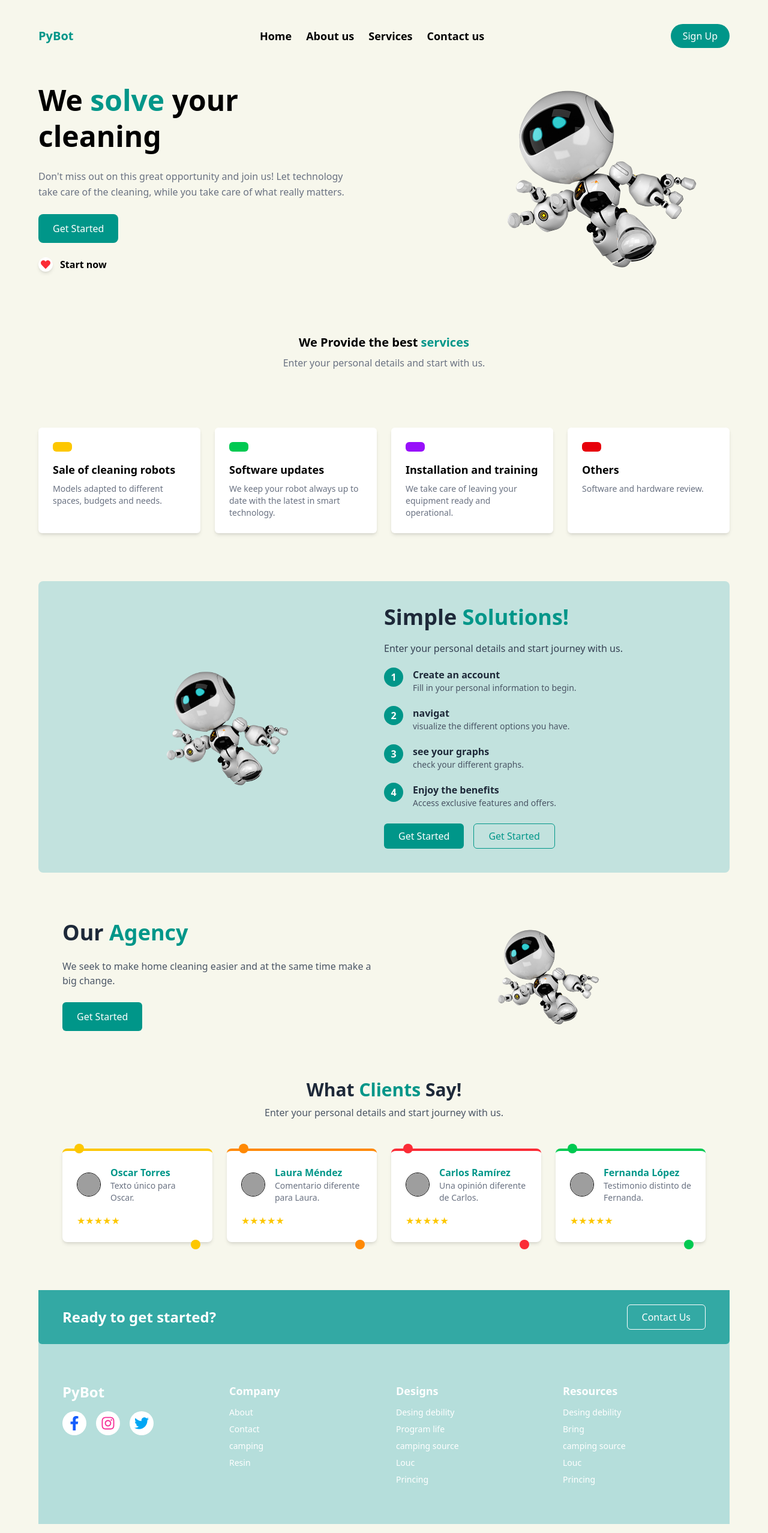
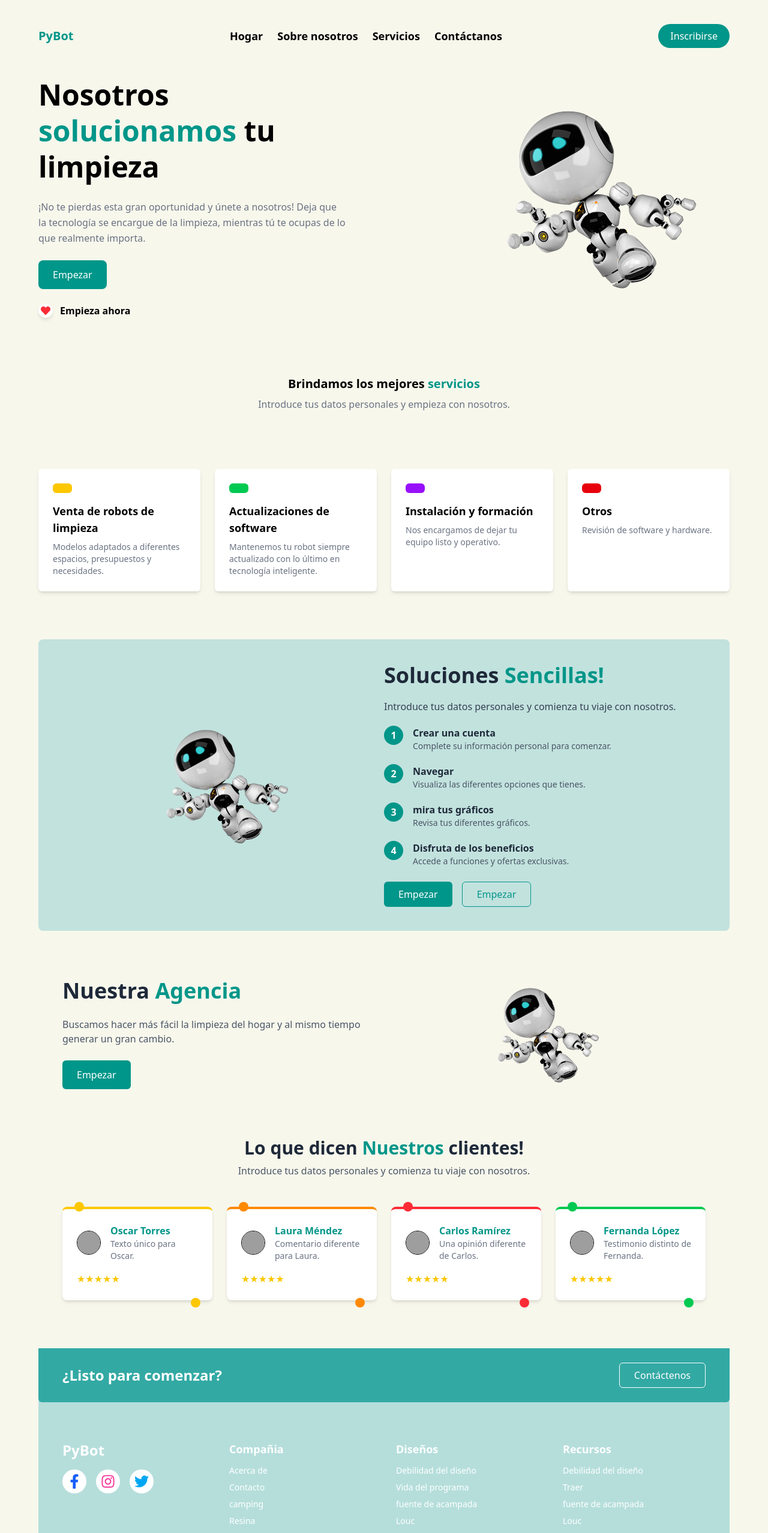
Before and after one commit to sayutef/frontSextoo, a React (Vite) app: page / in a window 1280 px wide. Shown: the top 2556 px of the page at 60% size. Built offline with nearby package versions, Linux system fonts and the light colour scheme; grey boxes are pictures that could not be loaded.

Commit message:
Mis cambios

```diff
--- a/src/components/Footer/Footer.tsx
+++ b/src/components/Footer/Footer.tsx
@@ -5,9 +5,9 @@ export default function Footer() {
     <footer className="bg-[#b5dedb] text-white">
       {/* CTA Banner */}
       <div className="bg-[#33a9a4] w-full py-6 px-10 flex flex-col md:flex-row items-center justify-between rounded-b-md">
-        <h2 className="text-2xl font-semibold mb-4 md:mb-0">Ready to get started?</h2>
+        <h2 className="text-2xl font-semibold mb-4 md:mb-0">¿Listo para comenzar?</h2>
         <button className="border border-white text-white px-6 py-2 rounded-md hover:bg-white hover:text-[#33a9a4] transition">
-          Contact Us
+          Contáctenos
         </button>
       </div>
 
@@ -31,36 +31,36 @@ export default function Footer() {
 
         {/* Company */}
         <div>
-          <h4 className="font-bold text-lg mb-3">Company</h4>
+          <h4 className="font-bold text-lg mb-3">Compañia</h4>
           <ul className="space-y-2 text-sm">
-            <li>About</li>
-            <li>Contact</li>
+            <li>Acerca de</li>
+            <li>Contacto</li>
             <li>camping</li>
-            <li>Resin</li>
+            <li>Resina</li>
           </ul>
         </div>
 
         {/* Designs */}
         <div>
-          <h4 className="font-bold text-lg mb-3">Designs</h4>
+          <h4 className="font-bold text-lg mb-3">Diseños</h4>
           <ul className="space-y-2 text-sm">
-            <li>Desing debility</li>
-            <li>Program life</li>
-            <li>camping source</li>
+            <li>Debilidad del diseño</li>
+            <li>Vida del programa</li>
+            <li>fuente de acampada</li>
             <li>Louc</li>
-            <li>Princing</li>
+            <li>Precios</li>
           </ul>
         </div>
 
         {/* Resources */}
         <div>
-          <h4 className="font-bold text-lg mb-3">Resources</h4>
+          <h4 className="font-bold text-lg mb-3">Recursos</h4>
           <ul className="space-y-2 text-sm">
-            <li>Desing debility</li>
-            <li>Bring</li>
-            <li>camping source</li>
+            <li>Debilidad del diseño</li>
+            <li>Traer</li>
+            <li>fuente de acampada</li>
             <li>Louc</li>
-            <li>Princing</li>
+            <li>Precios</li>
           </ul>
         </div>
       </div>
--- a/src/pages/Home/Home.tsx
+++ b/src/pages/Home/Home.tsx
@@ -46,16 +46,16 @@ export default function Home() {
       <nav className="flex flex-wrap items-center justify-between mb-12 gap-y-4">
         <div className="text-teal-600 font-bold text-xl cursor-pointer">PyBot</div>
         <ul className="flex flex-wrap gap-x-6 text-base sm:text-lg font-semibold">
-          <li className="cursor-pointer hover:text-teal-600 transition" onClick={() => scrollToSection('home')}>Home</li>
-          <li className="cursor-pointer hover:text-teal-600 transition" onClick={() => scrollToSection('about-us')}>About us</li>
-          <li className="cursor-pointer hover:text-teal-600 transition" onClick={() => scrollToSection('services')}>Services</li>
-          <li className="cursor-pointer hover:text-teal-600 transition" onClick={() => scrollToSection('contact-us')}>Contact us</li>
+          <li className="cursor-pointer hover:text-teal-600 transition" onClick={() => scrollToSection('home')}>Hogar</li>
+          <li className="cursor-pointer hover:text-teal-600 transition" onClick={() => scrollToSection('about-us')}>Sobre nosotros</li>
+          <li className="cursor-pointer hover:text-teal-600 transition" onClick={() => scrollToSection('services')}>Servicios</li>
+          <li className="cursor-pointer hover:text-teal-600 transition" onClick={() => scrollToSection('contact-us')}>Contáctanos</li>
         </ul>
         <button
           onClick={handleSignUpClick}
           className="bg-teal-600 text-white px-4 sm:px-5 py-2 rounded-full hover:bg-teal-700 transition"
         >
-          Sign Up
+          Inscribirse
         </button>
       </nav>
 
@@ -68,20 +68,19 @@ export default function Home() {
           transition={{ duration: 1 }}
         >
           <h1 className="text-3xl sm:text-4xl md:text-5xl font-extrabold leading-tight">
-            We <span className="text-teal-600">solve</span> your cleaning
+            Nosotros <span className="text-teal-600">solucionamos</span> tu limpieza
           </h1>
           <p className="text-gray-500 leading-relaxed">
-            Don't miss out on this great opportunity and join us!
-            Let technology take care of the cleaning, while you take care of what really matters.
+            ¡No te pierdas esta gran oportunidad y únete a nosotros! Deja que la tecnología se encargue de la limpieza, mientras tú te ocupas de lo que realmente importa.
           </p>
           <button className="bg-teal-600 text-white px-6 py-3 rounded-lg hover:bg-teal-700 transition">
-            Get Started
+            Empezar
           </button>
           <div className="flex items-center justify-center md:justify-start space-x-3 cursor-pointer select-none">
             <div className="p-1 bg-white rounded-full shadow-md">
               <FaHeart className="text-red-500" />
             </div>
-            <span className="font-semibold">Start now</span>
+            <span className="font-semibold">Empieza ahora</span>
           </div>
         </motion.div>
 
@@ -105,10 +104,10 @@ export default function Home() {
         transition={{ duration: 1 }}
       >
         <h2 className="text-xl font-semibold">
-          We Provide the best <span className="text-teal-600">services</span>
+          Brindamos los mejores <span className="text-teal-600">servicios</span>
         </h2>
         <p className="text-gray-500 mt-2">
-          Enter your personal details and start with us.
+          Introduce tus datos personales y empieza con nosotros.
         </p>
       </motion.footer>
 
@@ -122,26 +121,26 @@ export default function Home() {
 >
   <div className="bg-white shadow-md p-6 rounded-md">
     <div className="w-8 h-4 bg-yellow-400 rounded-md mb-4" />
-    <h3 className="font-bold text-lg mb-2">Sale of cleaning robots</h3>
-    <p className="text-gray-500 text-sm">Models adapted to different spaces, budgets and needs.</p>
+    <h3 className="font-bold text-lg mb-2">Venta de robots de limpieza</h3>
+    <p className="text-gray-500 text-sm">Modelos adaptados a diferentes espacios, presupuestos y necesidades.</p>
   </div>
 
   <div className="bg-white shadow-md p-6 rounded-md">
     <div className="w-8 h-4 bg-green-500 rounded-md mb-4" />
-    <h3 className="font-bold text-lg mb-2">Software updates</h3>
-    <p className="text-gray-500 text-sm">We keep your robot always up to date with the latest in smart technology.</p>
+    <h3 className="font-bold text-lg mb-2">Actualizaciones de software</h3>
+    <p className="text-gray-500 text-sm">Mantenemos tu robot siempre actualizado con lo último en tecnología inteligente.</p>
   </div>
 
   <div className="bg-white shadow-md p-6 rounded-md">
     <div className="w-8 h-4 bg-purple-600 rounded-md mb-4" />
-    <h3 className="font-bold text-lg mb-2">Installation and training</h3>
-    <p className="text-gray-500 text-sm">We take care of leaving your equipment ready and operational.</p>
+    <h3 className="font-bold text-lg mb-2">Instalación y formación</h3>
+    <p className="text-gray-500 text-sm">Nos encargamos de dejar tu equipo listo y operativo.</p>
   </div>
 
   <div className="bg-white shadow-md p-6 rounded-md">
     <div className="w-8 h-4 bg-red-600 rounded-md mb-4" />
-    <h3 className="font-bold text-lg mb-2">Others</h3>
-    <p className="text-gray-500 text-sm">Software and hardware review.</p>
+    <h3 className="font-bold text-lg mb-2">Otros</h3>
+    <p className="text-gray-500 text-sm">Revisión de software y hardware.</p>
   </div>
 </motion.div>
 
@@ -158,11 +157,11 @@ export default function Home() {
           </div>
           <div className="w-full lg:w-1/2 space-y-5">
   <h2 className="text-2xl sm:text-3xl md:text-4xl font-bold text-gray-700">
-    <span className="text-gray-800">Simple</span>{' '}
-    <span className="text-teal-600">Solutions!</span>
+    <span className="text-gray-800">Soluciones</span>{' '}
+    <span className="text-teal-600">Sencillas!</span>
   </h2>
   <p className="text-gray-700">
-    Enter your personal details and start journey with us.
+    Introduce tus datos personales y comienza tu viaje con nosotros.
   </p>
 
   <div className="flex items-start space-x-4">
@@ -170,8 +169,8 @@ export default function Home() {
       1
     </div>
     <div>
-      <h4 className="font-semibold text-gray-800">Create an account</h4>
-      <p className="text-sm text-gray-600">Fill in your personal information to begin.</p>
+      <h4 className="font-semibold text-gray-800">Crear una cuenta</h4>
+      <p className="text-sm text-gray-600">Complete su información personal para comenzar.</p>
     </div>
   </div>
 
@@ -180,8 +179,8 @@ export default function Home() {
       2
     </div>
     <div>
-      <h4 className="font-semibold text-gray-800">navigat</h4>
-      <p className="text-sm text-gray-600">visualize the different options you have.</p>
+      <h4 className="font-semibold text-gray-800">Navegar</h4>
+      <p className="text-sm text-gray-600">Visualiza las diferentes opciones que tienes.</p>
     </div>
   </div>
 
@@ -190,8 +189,8 @@ export default function Home() {
       3
     </div>
     <div>
-      <h4 className="font-semibold text-gray-800">see your graphs</h4>
-      <p className="text-sm text-gray-600">check your different graphs.</p>
+      <h4 className="font-semibold text-gray-800">mira tus gráficos</h4>
+      <p className="text-sm text-gray-600">Revisa tus diferentes gráficos.</p>
     </div>
   </div>
 
@@ -200,17 +199,17 @@ export default function Home() {
       4
     </div>
     <div>
-      <h4 className="font-semibold text-gray-800">Enjoy the benefits</h4>
-      <p className="text-sm text-gray-600">Access exclusive features and offers.</p>
+      <h4 className="font-semibold text-gray-800">Disfruta de los beneficios</h4>
+      <p className="text-sm text-gray-600">Accede a funciones y ofertas exclusivas.</p>
     </div>
   </div>
 
   <div className="flex flex-col sm:flex-row sm:space-x-4 space-y-4 sm:space-y-0 mt-6">
     <button className="bg-teal-600 text-white px-6 py-2 rounded-md hover:bg-teal-700">
-      Get Started
+      Empezar
     </button>
     <button className="border border-teal-600 text-teal-600 px-6 py-2 rounded-md hover:bg-teal-50">
-      Get Started
+      Empezar
     </button>
   </div>
 </div>
@@ -229,13 +228,13 @@ export default function Home() {
         <div className="flex flex-col lg:flex-row items-center justify-between mb-20 space-y-10 lg:space-y-0">
           <div className="lg:w-1/2 space-y-6 text-center lg:text-left">
             <h2 className="text-3xl sm:text-4xl font-bold text-gray-800">
-              Our <span className="text-teal-600">Agency</span>
+              Nuestra <span className="text-teal-600">Agencia</span>
             </h2>
             <p className="text-gray-600">
-              We seek to make home cleaning easier and at the same time make a big change.
+              Buscamos hacer más fácil la limpieza del hogar y al mismo tiempo generar un gran cambio.
             </p>
             <button className="bg-teal-600 text-white px-6 py-3 rounded-md hover:bg-teal-700">
-              Get Started
+              Empezar
             </button>
           </div>
           <div className="lg:w-1/2 flex justify-center">
@@ -250,7 +249,7 @@ export default function Home() {
             animate={clientsInView ? { opacity: 1, y: 0 } : { opacity: 0, y: 60 }}
             transition={{ duration: 1 }}
           >
-            What <span className="text-teal-600">Clients</span> Say!
+            Lo que dicen <span className="text-teal-600">Nuestros</span> clientes!
           </motion.h2>
           <motion.p
             className="text-gray-600 mt-2"
@@ -258,7 +257,7 @@ export default function Home() {
             animate={clientsInView ? { opacity: 1, y: 0 } : { opacity: 0, y: 60 }}
             transition={{ duration: 1, delay: 0.2 }}
           >
-            Enter your personal details and start journey with us.
+            Introduce tus datos personales y comienza tu viaje con nosotros.
           </motion.p>
         </div>
 
--- a/src/pages/Login/Login.tsx
+++ b/src/pages/Login/Login.tsx
@@ -14,6 +14,8 @@ export default function Login() {
   const [last_name, setLastName] = useState('');
   const [email, setEmail] = useState('');
   const [password, setPassword] = useState('');
+  const emailRegex = /^[^\s@]+@[^\s@]+\.[^\s@]+$/;
+
 
   // Estados para Sign In
   const [loginEmail, setLoginEmail] = useState('');
@@ -21,12 +23,32 @@ export default function Login() {
   const navigate = useNavigate();
 
   const handleSignUp = () => {
+
+  const passwordRegex = /^(?=.*[a-z])(?=.*[A-Z])(?=.*[\d\W])[A-Za-z\d\W]{8}$/;
+
+  if (!emailRegex.test(email)) {
+    Swal.fire({
+      icon: "error",
+      title: "Email inválido",
+      text: "El correo debe contener @ y un dominio válido.",
+    });
+    return;
+  }
+
+  if (!passwordRegex.test(password)) {
+    Swal.fire({
+      icon: "error",
+      title: "Contraseña inválida",
+      text: "La contraseña debe tener exactamente 8 caracteres, incluir 1 mayúscula, 1 minúscula y 1 carácter alfanumérico.",
+    });
+    return;
+  }
+
   const userData = { first_name, last_name, email, password };
 
   serviceAccount(
     userData,
-      (data) => {
-        console.log('Registro exitoso:', data);
+    () => {
       Swal.fire({
         icon: 'success',
         title: '¡Usuario registrado con éxito!',
@@ -35,7 +57,6 @@ export default function Login() {
       });
     },
     (errorMessage) => {
-        console.error('Error en el registro:', errorMessage);
       Swal.fire({
         icon: 'error',
         title: 'Error en el registro',
@@ -45,24 +66,31 @@ export default function Login() {
   );
 };
 
+
+
   const handleSignIn = () => {
+  if (!emailRegex.test(loginEmail)) {
+    Swal.fire({
+      icon: "error",
+      title: "Email inválido",
+      text: "El correo debe contener @ y un dominio válido.",
+    });
+    return;
+  }
+
   const credentials = { email: loginEmail, password: loginPassword };
 
   serviceLogin(
     credentials,
     (data) => {
-        console.log('Inicio de sesión exitoso:', data);
       Swal.fire({
         icon: 'success',
         title: '¡Bienvenido!',
         showConfirmButton: false,
         timer: 1500
-        }).then(() => {
-          navigate('/init');
-        });
+      }).then(() => navigate('/init'));
     },
     (error) => {
-        console.error('Error al iniciar sesión:', error);
       Swal.fire({
         icon: 'error',
         title: 'Error al iniciar sesión',
@@ -71,6 +99,7 @@ export default function Login() {
     }
   );
 };
+
 
   return (
     <div className="fixed inset-0 flex items-center justify-center bg-[#fafaf5]">
--- a/src/presentation/components/GpsMap.tsx
+++ b/src/presentation/components/GpsMap.tsx
@@ -8,6 +8,7 @@ import type { GPSData } from "../../domain/entities/GPSData";
 import errorVideo from "../../assets/error-message.png";
 import Menu from "../../components/menu/menu";
 
+// ICONO MAPA
 const robotIcon = new L.Icon({
   iconUrl: robotIconUrl,
   iconSize: [55, 55],
@@ -15,14 +16,26 @@ const robotIcon = new L.Icon({
   popupAnchor: [0, -40],
 });
 
+const GpsMap: React.FC = () => {
 
-const GpsMap: React.FC = () => {
+  // Dark mode persistente REAL
+  const [darkMode, setDarkMode] = useState<boolean>(() => {
+    return localStorage.getItem("darkMode") === "true";
+  });
+
+  const toggleDarkMode = () => setDarkMode(prev => !prev);
+
+  useEffect(() => {
+    localStorage.setItem("darkMode", String(darkMode));
+
+    if (darkMode) {
+      document.documentElement.classList.add("dark");
+    } else {
+      document.documentElement.classList.remove("dark");
+    }
+  }, [darkMode]);
+
   const [data, setData] = useState<GPSData | null>(null);
-
-  const [darkMode, setDarkMode] = useState(false);
-  const toggleDarkMode = () => {
-    setDarkMode(prev => !prev);
-  };
 
   useEffect(() => {
     gpsService.execute("1234aleo", setData);
@@ -30,13 +43,17 @@ const GpsMap: React.FC = () => {
   }, []);
 
   return (
-    <div className="flex h-screen bg-white">
-      {/* Menu fijo a la izquierda, sin bordes ni sombra */}
-      <div className="w-64 bg-white">
+    <div
+      className={`flex h-screen transition-colors duration-300 ${
+        darkMode ? "bg-gray-900 text-white" : "bg-white text-gray-900"
+      }`}
+    >
+      {/* MENU */}
+      <div className={`${darkMode ? "bg-gray-900" : "bg-white"} w-64`}>
         <Menu darkMode={darkMode} toggleDarkMode={toggleDarkMode} />
       </div>
 
-      {/* Contenido principal a la derecha */}
+      {/* CONTENIDO */}
       <div className="flex-1 p-10 flex flex-col overflow-auto">
         <h2 className="text-4xl font-bold mb-1">Localizar mi robot</h2>
         <p className="text-2xl text-gray-600 mb-4">
@@ -44,12 +61,25 @@ const GpsMap: React.FC = () => {
         </p>
 
         <div
-          className="relative w-full flex-1 rounded-xl overflow-hidden bg-gray-200
-                     h-64 sm:h-80 md:h-96 lg:h-[500px]"
+          className={`relative w-full flex-1 rounded-xl overflow-hidden
+            ${darkMode ? "bg-gray-700" : "bg-gray-200"}
+            h-64 sm:h-80 md:h-96 lg:h-[500px]`}
         >
           {data ? (
-            <MapContainer center={[data.lat, data.lon]} zoom={18} className="w-full h-full">
-              <TileLayer url="https://{s}.tile.openstreetmap.org/{z}/{x}/{y}.png" />
+            <MapContainer
+              center={[data.lat, data.lon]}
+              zoom={18}
+              className="w-full h-full"
+            >
+              {/* ← Tile dinámico según darkMode */}
+              <TileLayer
+                url={
+                  darkMode
+                    ? "https://tiles.stadiamaps.com/tiles/alidade_smooth_dark/{z}/{x}/{y}{r}.png"
+                    : "https://{s}.tile.openstreetmap.org/{z}/{x}/{y}.png"
+                }
+              />
+
               <Marker position={[data.lat, data.lon]} icon={robotIcon}>
                 <Popup>
                   <strong>Ubicación PyBot</strong>
@@ -69,7 +99,7 @@ const GpsMap: React.FC = () => {
               </Marker>
             </MapContainer>
           ) : (
-            <div className="flex items-center justify-center w-full h-full bg-gray-200">
+            <div className="flex items-center justify-center w-full h-full">
               <img
                 src={errorVideo}
                 alt="No se pudo cargar la visualización del robot"
```
Also changed, not shown: src/pages/grafic/PageGrafic.tsx (+42 -18 lines), src/pages/profile/Profile.tsx (+74 -36 lines), src/presentation/components/CameraView.tsx (+26 -13 lines), src/assets/error-message1.png (added). Lines whose indentation alone changed are shown as unchanged.
